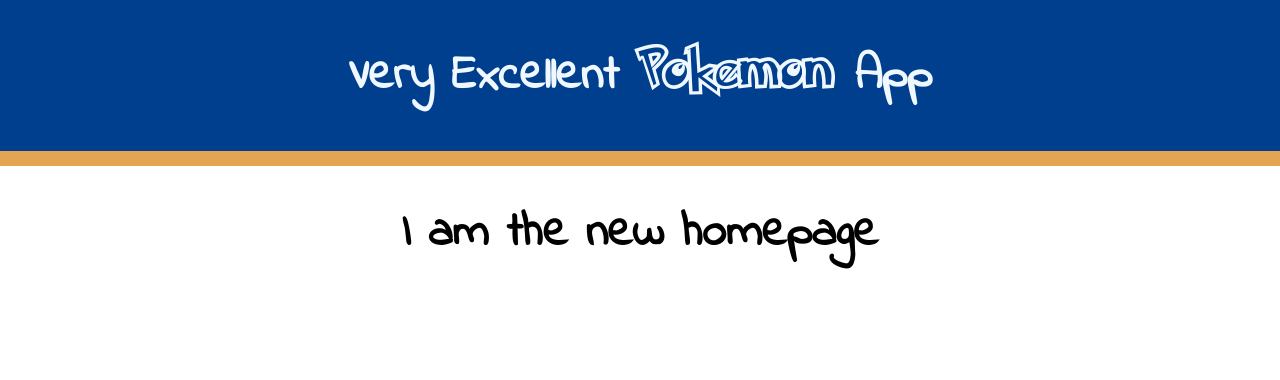
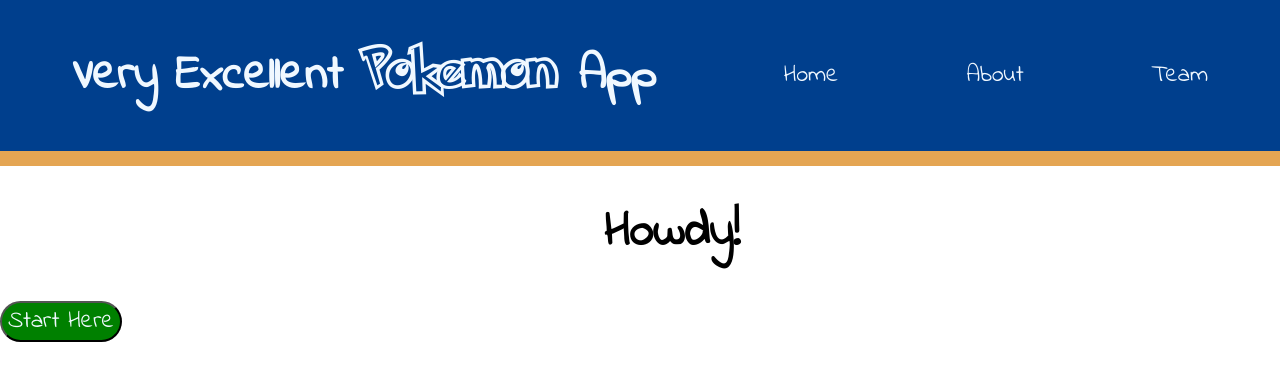
Before and after one commit to mhairilou/pokemon_app, a React (Create React App) app: page / in a window 1280 px wide. Shown: the top 380 px of the page. Built offline with nearby package versions, Linux system fonts and the light colour scheme.

Commit message:
put navlink in header

```diff
--- /dev/null
+++ b/src/App.css
@@ -0,0 +1,48 @@
+@font-face {
+    font-family: "Pokemon";
+    src: url(./fonts/Pokemon\ Hollow.ttf);
+}
+
+@font-face {
+    font-family: "flower";
+    src: url(./fonts/IndieFlower-Regular.ttf);
+}
+
+
+.all {
+    justify-content: center;
+    display: flex;
+
+}
+
+body {
+    font-family: "flower";
+    font-size: 1.5rem;
+}
+
+h1 {
+    font-family: 'flower';
+    font-size: 3rem;
+    text-align: center;
+    margin-left: 64px;
+
+}
+
+header {
+    background-color: rgb(0, 63, 141);
+    margin: 0px;
+    padding: 0.5rem;
+    border-bottom: 15px solid rgb(228, 165, 83);
+    color: aliceblue;
+    display: flex;
+    align-items: center;
+    justify-content: space-between;
+}
+
+
+header a, header li {
+    color: aliceblue;
+    text-decoration: none;
+    display: inline;
+    padding: 32px;
+}
--- a/src/App.js
+++ b/src/App.js
@@ -2,21 +2,31 @@
 import Home from './components/Home';
 import About from './components/About';
 import { BrowserRouter as Router, Routes, Route } from "react-router-dom";
+import NavBar from "./components/NavBar";
+import ErrorPage from './components/ErrorPage';
+import "./App.css"
 
 function App() {
   return (
-    <div>
-      <header>
-        <h1>Very Excellent <span className="pokefont">Pokemon </span>App</h1>
-      </header>
-      <Router>
+    <Router>
+      <div>
+        <header>
+          <h1>Very Excellent <span className="pokefont">Pokemon </span>App</h1>
+          <NavBar />
+        </header>
+
         <Routes>
+
           <Route path="/" element={< Home />} />
           <Route path="/about" element={< About />} />
           <Route path="/team" element={< TeamBuilderContainer />} />
+          <Route path="*" element={< ErrorPage />} />
+
         </Routes>
-      </Router>
-    </div>
+
+
+      </div>
+    </Router>
   )
     ;
 }
--- /dev/null
+++ b/src/components/ErrorPage.jsx
@@ -0,0 +1,10 @@
+import React from "react";
+
+const ErrorPage = () => (
+    <>
+        <h1>A wild url has been spotted...</h1>
+        <a href="/">Back to Homepage</a>
+    </>
+)
+
+export default ErrorPage
--- a/src/components/Home.css
+++ b/src/components/Home.css
@@ -0,0 +1,10 @@
+button {
+    border-radius: 32px;
+    background-color: green;
+    color: aliceblue;
+
+}
+
+h1 {
+    text-align: left;
+}
--- a/src/components/Home.jsx
+++ b/src/components/Home.jsx
@@ -3,7 +3,10 @@
 
 const Home = () => {
     return(
-        <h1>I am the new homepage</h1>
+        <div>
+        <h1>Howdy!</h1>
+        <button>Start Here</button>
+        </div>
     )
 }
 
--- /dev/null
+++ b/src/components/NavBar.jsx
@@ -0,0 +1,21 @@
+import React from "react";
+import { Link } from "react-router-dom";
+
+const NavBar = () => {
+
+  return (
+    <ul>
+      <li>
+        <Link to="/">Home</Link>
+      </li>
+      <li>
+        <Link to="/about">About</Link>
+      </li>
+      <li>
+        <Link to="/team">Team</Link>
+      </li>
+    </ul>
+  );
+}
+
+export default NavBar;
--- a/src/components/TeamBuilderContainer.css
+++ b/src/components/TeamBuilderContainer.css
@@ -1,41 +1,3 @@
-@font-face {
-    font-family: "Pokemon";
-    src: url(../fonts/Pokemon\ Hollow.ttf);
-}
-
-@font-face {
-    font-family: "flower";
-    src: url(../fonts/IndieFlower-Regular.ttf);
-}
-
-
-.all {
-    justify-content: center;
-    display: flex;
-    text-align: center;
-}
-
-body {
-    font-family: "flower";
-    font-size: 1.5rem;
-}
-
-header {
-    background-color: rgb(0, 63, 141);
-    margin: 0px;
-    padding: 0.5rem;
-    border-bottom: 15px solid rgb(228, 165, 83);
-    color: aliceblue;
-
-}
-
-h1 {
-    font-family: 'flower';
-    font-size: 3rem;
-    text-align: center;
-
-}
-
 .pokefont {
     font-family: "Pokemon";
 }
```
